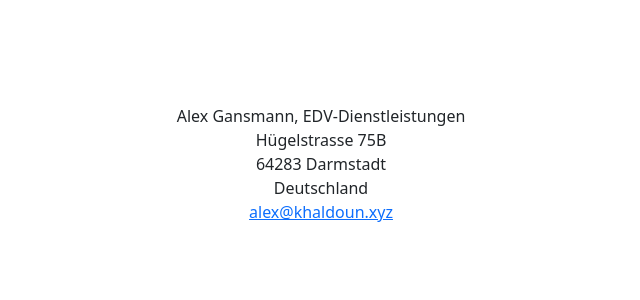
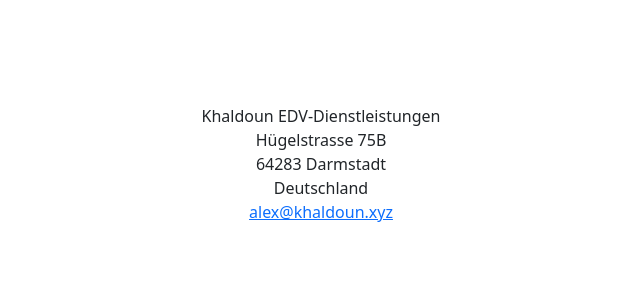
Before and after one commit to khaldoun-xyz/khaldoun, a Django app: page /imprint/ in a window 1280 px wide. Shown: the part 120-420 px from the top of the page, without its empty margins (319-959 px from the left). Run offline with Django 5.2, Linux system fonts and the light colour scheme.

Commit message:
:recycle: change company name to Khaldoun EDV-Dienstleistungen

```diff
--- a/src/templates/imprint.html
+++ b/src/templates/imprint.html
@@ -5,7 +5,7 @@
     <div class="row justify-content-center mt-5">
         <div class="d-flex flex-column text-center mt-4">
             <p class="text-center mx-auto col-md-8 col-lg-6">
-                Alex Gansmann, EDV-Dienstleistungen<br>
+                Khaldoun EDV-Dienstleistungen<br>
                 Hügelstrasse 75B<br>
                 64283 Darmstadt<br>
                 Deutschland<br>
```
